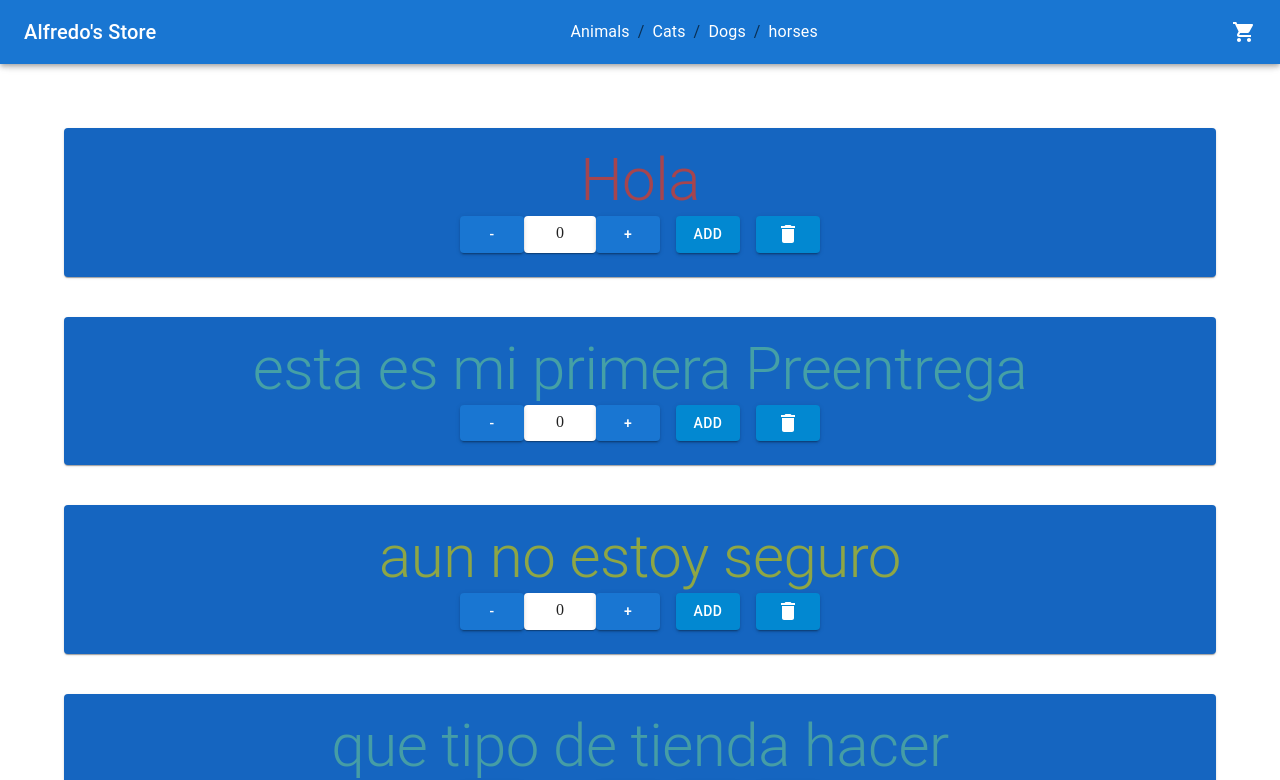
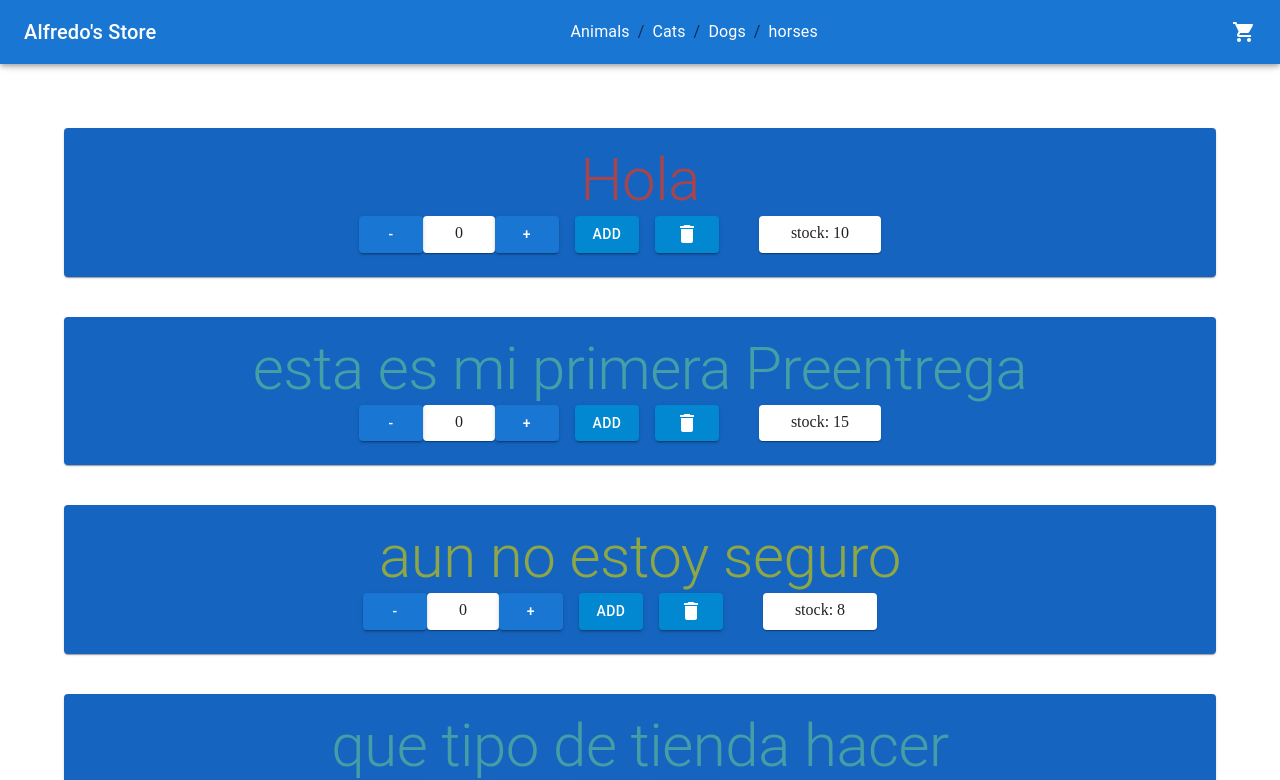
Before and after one commit to AlfredoMc95/PreEntrega1AlfredoMartinez, a React (Vite) app: page / in a window 1280 px wide. Shown: the top 780 px of the page. Built offline with nearby package versions, Linux system fonts and the light colour scheme.

Commit message:
tock items ,Funcional

```diff
--- a/public/json/jsonTest.json
+++ b/public/json/jsonTest.json
@@ -1,10 +1,10 @@
 [
-    {"text":"Hola","color":"#a6454e","id":0},
-    {"text":"esta es mi primera Preentrega","color":"#45a0a6","id":1},
-    {"text":"aun no estoy seguro","color":"#8ea645","id":2},
-    {"text":"que tipo de tienda hacer","color":"#459da6","id":3},
-    {"text":"depronto libros o","color":"#8c45a6","id":4},
-    {"text":"usar la API de pokemon para verder estos.","color":"#a6457d","id":5},
-    {"text":"Saludos, solo quiero testear que el navbar","color":"#c67db3","id":6},
-    {"text":"sea sticky y los colores.","color":"#7dc6b9","id":7}
+    {"text":"Hola","color":"#a6454e","stock":10,"id":0},
+    {"text":"esta es mi primera Preentrega","color":"#45a0a6","stock":15,"id":1},
+    {"text":"aun no estoy seguro","color":"#8ea645","stock":8,"id":2},
+    {"text":"que tipo de tienda hacer","color":"#459da6","stock":5,"id":3},
+    {"text":"depronto libros o","color":"#8c45a6","stock":4,"id":4},
+    {"text":"usar la API de pokemon para verder estos.","color":"#a6457d","stock":21,"id":5},
+    {"text":"Saludos, solo quiero testear que el navbar","color":"#c67db3","stock":16,"id":6},
+    {"text":"sea sticky y los colores.","color":"#7dc6b9","stock":8,"id":7}
 ]
--- a/src/components/card/card.jsx
+++ b/src/components/card/card.jsx
@@ -7,13 +7,21 @@ import Box from "@mui/material/Box";
 import Paper from "@mui/material/Paper";
 import DeleteIcon from "@mui/icons-material/Delete";
 
-const card = ({ color, greeeting, setCount, countCart, addToCart }) => {
+const card = ({ color, greeeting, setCount, stock, countCart, addToCart }) => {
   const [product, setProduct] = useState(0);
+  const [productStcok] = useState(stock);
+  const [stockReach, setStockReach] = useState(false);
+
   const add = () => {
-    setProduct(product + 1);
+    product >= productStcok ? setStockReach(true) : setProduct(product + 1);
   };
   const remove = () => {
-    product >= 1 ? setProduct(product - 1) : setProduct((product = 0));
+    if (product >= 1) {
+      setProduct(product - 1);
+      setStockReach(false);
+    } else {
+      setProduct((product = 0));
+    }
   };
   const deleteItems = () => {
     setCount(0);
@@ -44,7 +52,7 @@ const card = ({ color, greeeting, setCount, countCart, addToCart }) => {
             -
           </Button>
           <Paper sx={{ px: 4, py: 1 }}>{product}</Paper>
-          <Button onClick={add} variant="contained">
+          <Button onClick={add} variant="contained" disabled={stockReach}>
             +
           </Button>
           <Button
@@ -58,6 +66,7 @@ const card = ({ color, greeeting, setCount, countCart, addToCart }) => {
           <Button onClick={deleteItems} variant="contained" color="info">
             <DeleteIcon />
           </Button>
+          <Paper sx={{ mx: 5, px: 4, py: 1 }}>stock: {productStcok}</Paper>
         </Box>
       </CardContent>
     </Card>
--- a/src/components/itemListContainer/ItemListContainer.jsx
+++ b/src/components/itemListContainer/ItemListContainer.jsx
@@ -40,6 +40,7 @@ const itemListContainer = ({ setCount, countCart }) => {
               greeeting={mesages.text}
               color={mesages.color}
               setCount={setCount}
+              stock={mesages.stock}
               countCart={countCart}
               addToCart={addToCart}
             />
```
